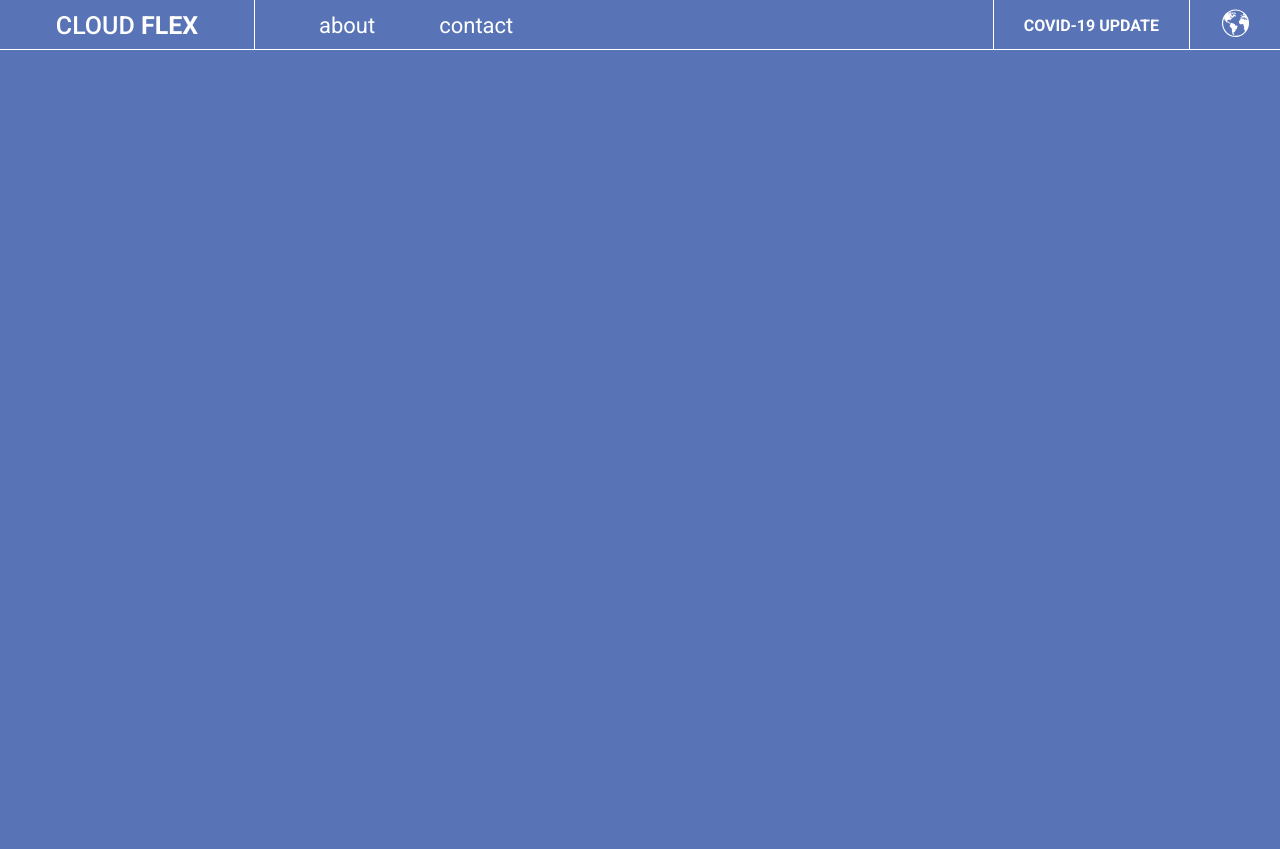
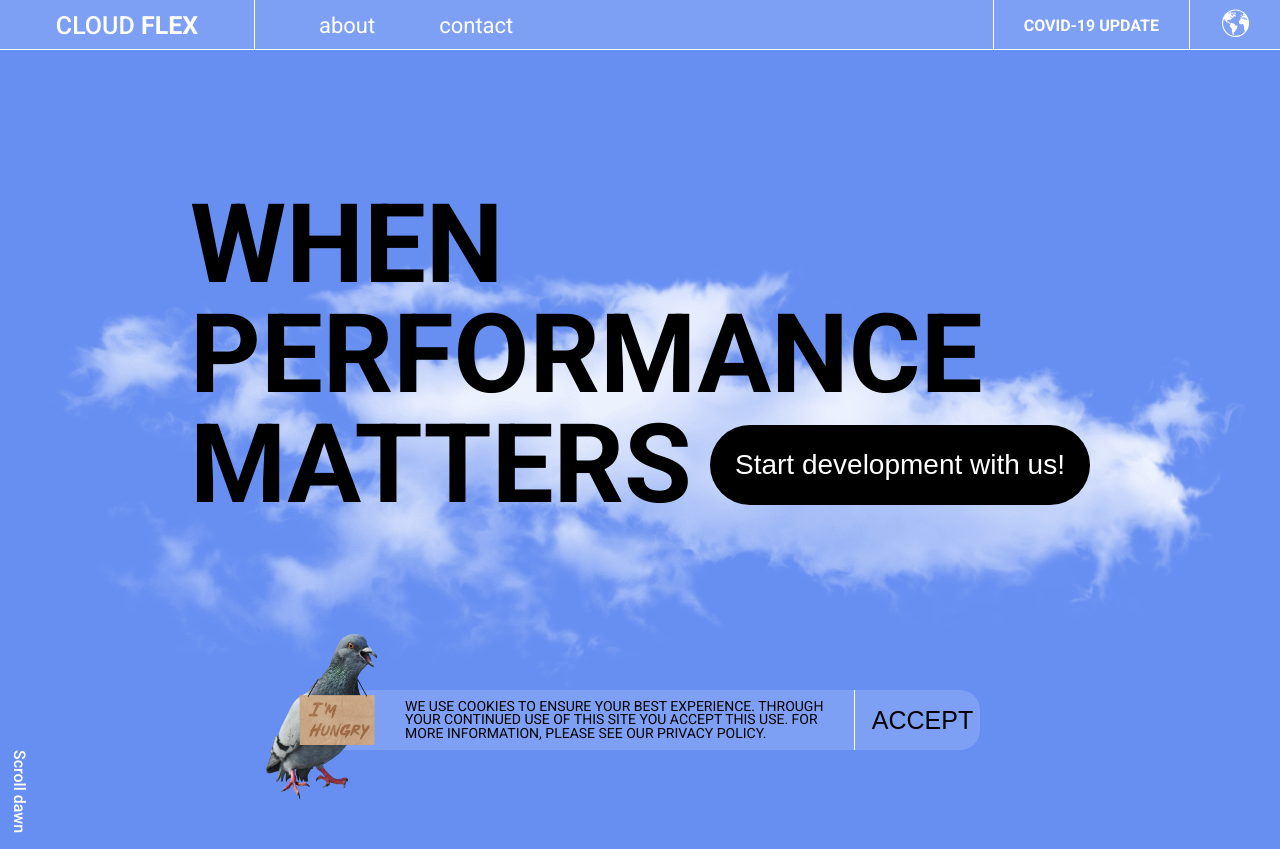
Before and after one commit to olegg1312/larning_live_streaming, a website: page index.html in a window 1280 px wide. Shown: the top 849 px of the page. Before the commit the page ends 800 px from the top, so only its background shows below. Drawn offline with nearby package versions, Linux system fonts and the light colour scheme; files that its build step writes are made by us from their sources.

Commit message:
hero section implementation

```diff
--- a/index.html
+++ b/index.html
@@ -1,15 +1,16 @@
 <!DOCTYPE html>
 <html lang="en">
-
   <head>
-    <meta charset="UTF-8">
-    <meta name="viewport" content="width=device-width, initial-scale=1.0">
-    <link rel="preconnect" href="https://fonts.googleapis.com">
-    <link rel="preconnect" href="https://fonts.gstatic.com" crossorigin>
-    <link href="https://fonts.googleapis.com/css2?family=Roboto:wght@100;300;400;500;700;900&display=swap"
-        rel="stylesheet">
-    <link rel="icon" href="/assets/favicon.png" type="image/png">
-    <link rel="stylesheet" href="dist/index.css">
+    <meta charset="UTF-8" />
+    <meta name="viewport" content="width=device-width, initial-scale=1.0" />
+    <link rel="preconnect" href="https://fonts.googleapis.com" />
+    <link rel="preconnect" href="https://fonts.gstatic.com" crossorigin />
+    <link
+      href="https://fonts.googleapis.com/css2?family=Roboto:wght@100;300;400;500;700;900&display=swap"
+      rel="stylesheet"
+    />
+    <link rel="icon" href="/assets/favicon.png" type="image/png" />
+    <link rel="stylesheet" href="dist/index.css" />
     <title>Live Streaming</title>
   </head>
 
@@ -45,8 +46,40 @@
           </div>
         </nav>
       </div>
+    </header>
 
-    </header>
+    <mai aria-label="maincontent">
+      <section class="hero-section">
+        <div class="container">
+          <div class="hero">
+            <div class="hero__content">
+              <h1 class="hero__title">WHEN PERFORMANCE MATTERS</h1>
+              <button class="hero__action-btn">
+                Start development with us!
+              </button>
+            </div>
+            <div class="hero__notify">
+              <img
+                src="assets/img/pigeon_alpha.png"
+                alt="pigeon img"
+                class="hero__notify-img"
+              />
+              <p class="hero__notify-content">
+                WE USE COOKIES TO ENSURE YOUR BEST EXPERIENCE. THROUGH YOUR
+                CONTINUED USE OF THIS SITE YOU ACCEPT THIS USE. FOR MORE
+                INFORMATION, PLEASE SEE OUR PRIVACY POLICY.
+              </p>
+              <button class="hero__notify-btn">ACCEPT</button>
+            </div>
+
+            <div class="hero__scrol">
+                <span class="hero__scroll-content">
+                    Scroll dawn
+                </span>
+            </div>
+          </div>
+        </div>
+      </section>
+    </mai>
   </body>
-
 </html>
--- a/styles/_header.scss
+++ b/styles/_header.scss
@@ -6,7 +6,7 @@
 .header {
     width: 100%;
     height: 50px;
-    background-color: (v.$color_blue );
+    background-color:color.adjust(v.$color_white, $alpha: -0.85);
     border: {
         bottom: {
             width: 1px;
--- /dev/null
+++ b/styles/_hero.scss
@@ -0,0 +1,213 @@
+@use 'variabels' as v;
+@use 'mixsins' as m;
+@use 'placeholders';
+@use 'sass:color';
+
+.hero {
+    position: relative;
+    max-width: 1260px;
+    height: 830px;
+    margin: 0 auto;
+    padding: 140px 0;
+    background: url('/assets/img/cloud_alpha.png') center/contain no-repeat;
+
+    &__content {
+        position: relative;
+        width: 900px;
+        margin: 0 auto;
+
+        .hero__title {
+            @include m.font(110px, 700, v.$color_black);
+            line-height: 1;
+        }
+
+        .hero__action-btn {
+            width: 380px;
+            height: 80px;
+            background-color: v.$color_black;
+            border-radius: 45px;
+            border: none;
+            @include m.font(28px, 500, v.$color_white);
+            @include m.pos(absolute, 1, -1, bottom, right, 15px);
+
+            &:hover {
+                cursor: pointer;
+                background-color: color.adjust(v.$color_black, $alpha: -0.35);
+            }
+
+            &:focus {
+                outline: none;
+            }
+
+            &:focus-visible {
+                outline: 2px solid v.$color_white;
+            }
+        }
+
+        @media(max-width: v.$media_lg) {
+            width: 100%;
+            max-width: 700px;
+            height: 370px;
+
+
+            .hero__title {
+                @include m.font(100px, 700, v.$color_black);
+            }
+
+            .hero__action-btn {
+                @include m.pos(absolute, 1, -1, bottom, left, 0, 15px);
+            }
+
+        }
+
+        @media(max-width: v.$media_lg) {
+            width: 100%;
+            max-width: 560px;
+            height: 340px;
+
+
+            .hero__title {
+                @include m.font(75px, 700, v.$color_black);
+            }
+
+            .hero__action-btn {
+                width: 260px;
+                height: 60px;
+                @include m.font(18px, 400, v.$color_white);
+            }
+
+        }
+        @media(max-width: v.$media_sm) {
+            width: 100%;
+            max-width: 350px;
+            height: 240px;
+
+
+            .hero__title {
+                @include m.font(45px, 500, v.$color_black);
+            }
+
+
+        }
+
+    }
+
+
+    &__notify {
+        position: relative;
+        margin: 170px auto 0;
+        width: 680px;
+        height: 60px;
+        background-color: color.adjust(v.$color_white, $alpha: -0.85);
+        border-radius: 20px;
+        @include m.d-flex(end, center, nowrap, row, 10px);
+
+        &-img {
+            width: 126px;
+            height: 198px;
+            @include m.pos(absolute, 1, -1, top, left, - 75px, -35px);
+        }
+
+        &-content {
+            width: 450px;
+            height: 100%;
+            @include m.d-flex(center, center, nowrap, );
+            @include m.font(14px, 400, v.$color_black);
+            border-right: 1px solid v.$color_white;
+            line-height: .95;
+
+        }
+
+        &-btn {
+            width: 115px;
+            background: none;
+            border: none;
+            cursor: pointer;
+            @include m.font(25px, 400, v.$color_black);
+            @extend %hover-light;
+
+            &:focus {
+                outline: none;
+            }
+
+            &:focus-visible {
+                outline: 2px solid v.$color_white;
+                border-radius: 5px;
+            }
+
+        }
+
+        @media(max-width: v.$media_md) {
+            width: 100%;
+            max-width: 450px;
+            margin: 140px auto 0;
+            height: fit-content;
+            @include m.d-flex(start, center, nowrap, column, 0, 0);
+
+            &-content {
+                width: 100%;
+                padding: 15px 10px 15px 80px;
+                border-right: none;
+                border-bottom: 1px solid v.$color_white;
+                line-height: 1.3;
+                @include m.font(12px, 400, v.$color_black);
+
+            }
+
+            &-btn {
+                @include m.font(30px, 400, v.$color_black);
+                padding: 15px, 0;
+            }
+
+        }
+        @media(max-width: v.$media_sm){
+             &-img {
+            @include m.pos(absolute, 1, -1, top, left, - 55px, -32px);
+             &-content {
+                width: 100%;
+                padding: 10px 10px 10px 140px;
+                border-right: none;
+                border-bottom: 1px solid v.$color_white;
+                line-height: 1.3;
+                @include m.font(11px, 400, v.$color_black);
+
+            }
+
+
+        }
+        }
+    }
+
+    &__scroll {
+        @include m.pos(absolute, 1, -1, bottom, left, -200px, 10px);
+
+        &-content {
+            position: relative;
+            @include m.font(16px, 500, v.$color_white);
+            writing-mode: vertical-rl;
+            cursor: pointer;
+
+            &::after {
+                @include m.pos(absolute, 1, -1, top, left, 100px, 10px);
+                display: block;
+                content: "";
+                width: 1px;
+                height: 76px;
+                background-color: v.$color_white;
+
+            }
+        }
+
+        @media(max-width: v.$media_lg) {
+            @include m.pos(absolute, 1, -1, bottom, left, 130px,10px);
+
+        }
+
+    }
+
+    @media(max-width: v.$media_md) {
+        padding: 110px 15px 0 0;
+        background: url('/assets/img/cloud_alpha.png') 0 25%/contain no-repeat;
+
+    }
+}
--- a/styles/_importer.scss
+++ b/styles/_importer.scss
@@ -1,2 +1,3 @@
 @forward 'basic';
 @forward 'header';
+@forward'hero';
--- a/styles/_mixsins.scss
+++ b/styles/_mixsins.scss
@@ -1,10 +1,37 @@
-@mixin d-flex($justify: center, $align: center, $wrap: nowrap, $direction: row, $column-gap: 0, $row-gap: 0 ){
-    display:flex;
-    justify-content: $justify;
-    align-items: $align;
-    flex-wrap:  $wrap;
-    flex-direction: $direction;
-    column-gap: $column-gap;
-    row-gap: $row-gap;
+@mixin d-flex(
+  $justify: center,
+  $align: center,
+  $wrap: nowrap,
+  $direction: row,
+  $column-gap: 0,
+  $row-gap: 0
+) {
+  display: flex;
+  justify-content: $justify;
+  align-items: $align;
+  flex-wrap: $wrap;
+  flex-direction: $direction;
+  column-gap: $column-gap;
+  row-gap: $row-gap;
+}
+@mixin pos($type:realtive, $zIndex:1, $inset:-1, $top-or-bottom: top, $left-or-right:left, $value1: 0, $value2:0){
+    position: $type;
+    z-index: $zIndex;
+    @if $inset > -1{
+        inset:$inset;
+    }
+    @else{
+        #{$top-or-bottom}: $value1;
+        #{$left-or-right}: $value2;
 
+    }
 }
+
+@mixin font($size:16, $weight:400,$color:#fff,$style:normal ) {
+  font: {
+    size: $size;
+    weight: $weight;
+    style: $style;
+  }
+  color: $color;
+}
--- a/styles/_placeholders.scss
+++ b/styles/_placeholders.scss
@@ -4,6 +4,11 @@
     &:hover{
         cursor: pointer;
         color: v.$color_black;
+    }}
+%hover-light{
+    &:hover{
+        cursor: pointer;
+        color: v.$color_white;
     }
 }
 %hover-black-icon{
--- a/styles/_variabels.scss
+++ b/styles/_variabels.scss
@@ -1,4 +1,4 @@
-$color_blue: #5873b6;
+$color_blue: #678FF2;
 $color_white: #fff;
 $color_black: #000;
 
```
Lines whose indentation alone changed are shown as unchanged.
